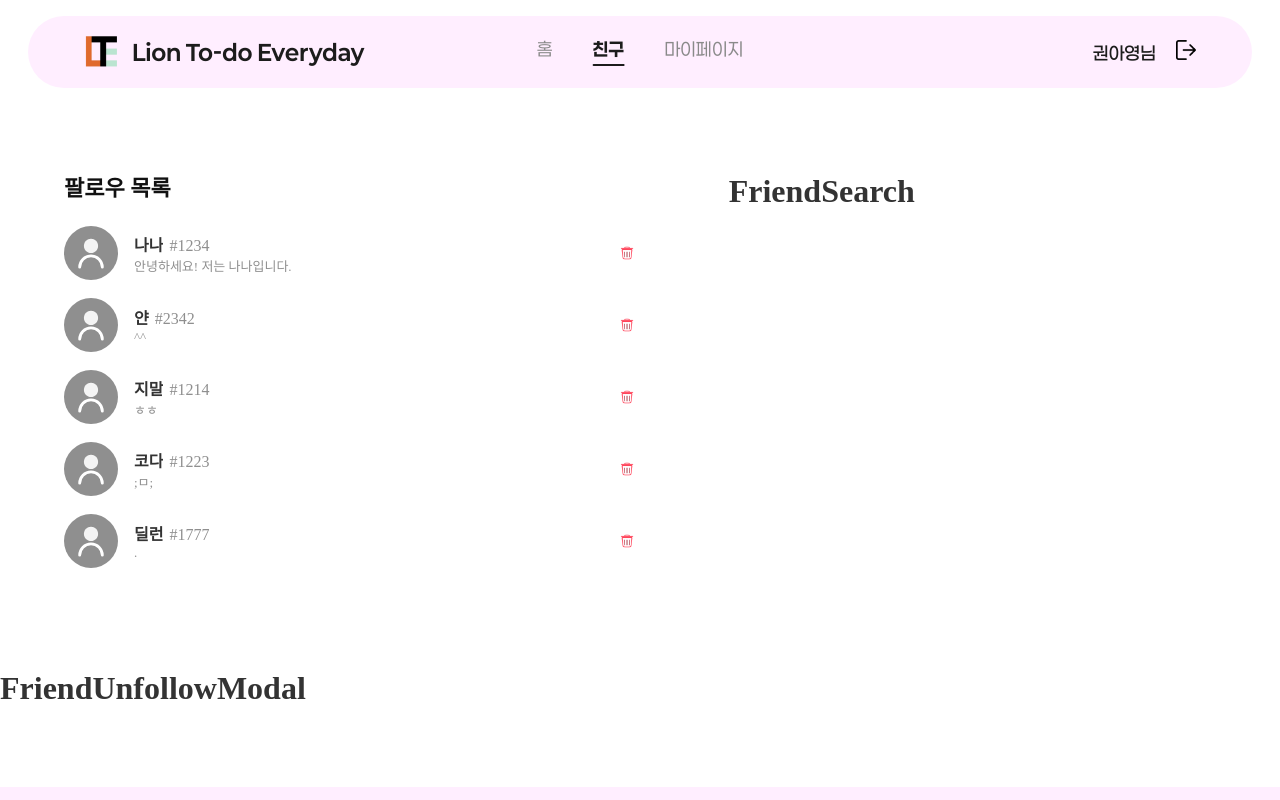
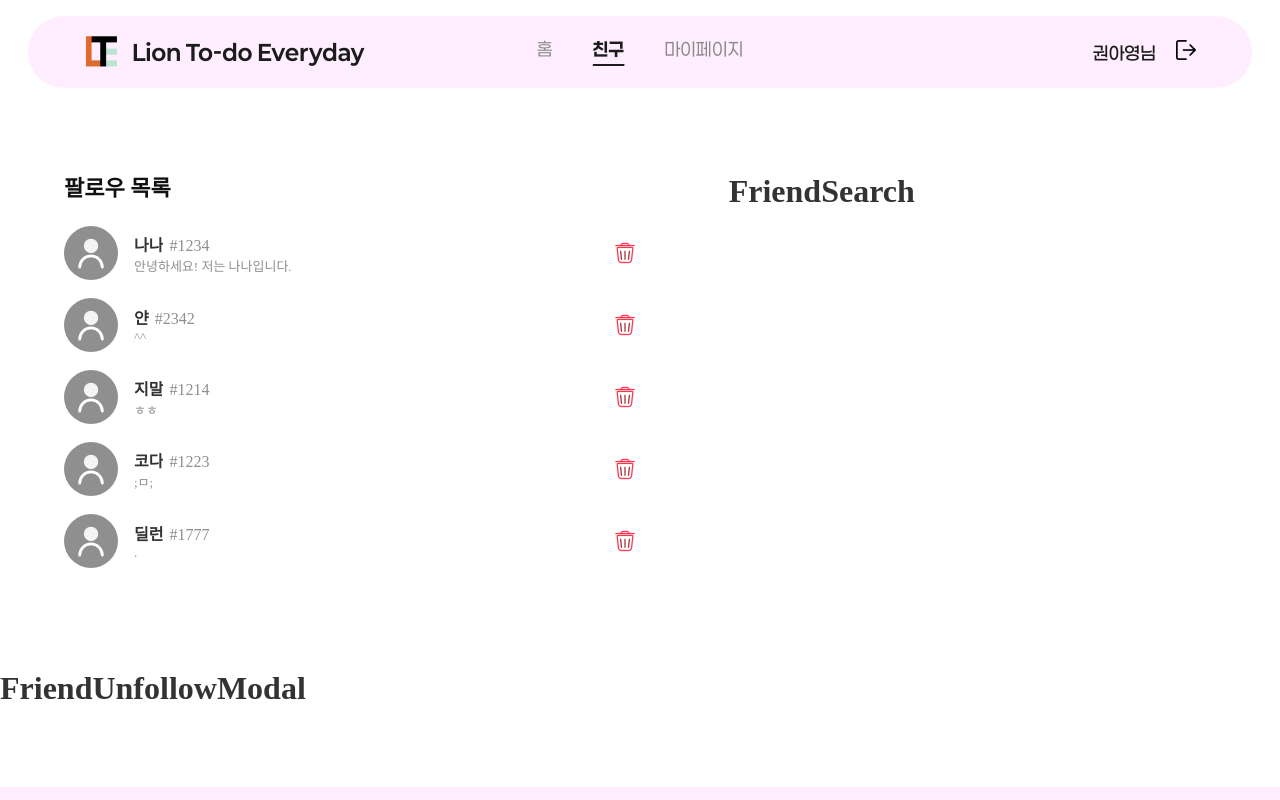
Before and after one commit to kau-likelion-14th/yong-frontend, a React (Create React App) app: page /friends in a window 1280 px wide. Shown: the top 800 px of the page. Built offline with nearby package versions, Linux system fonts and the light colour scheme.

Commit message:
[feat]: 디자인 조금 수정

```diff
--- a/src/styles/FriendList.css
+++ b/src/styles/FriendList.css
@@ -97,16 +97,16 @@
 .friend-info__empty{
     height: 16px;
 }
-
 .friend-remove-btn{
     margin-left: 0;
 
-    background: none;
+    background: transparent;
+    background-color: transparent;
     border: none;
     cursor:pointer;
 
-    width: 44px;
-    height:44px;
+    width: 48px;
+    height:48px;
     display: flex;
     align-items: center;
     justify-content: center;
@@ -117,8 +117,8 @@
 }
 
 .friend-remove-icon{
-    width: 20px;
-    height: 20px;
+    width: 32px;
+    height: 32px;
     object-fit: contain;
 
     display: block;
```
